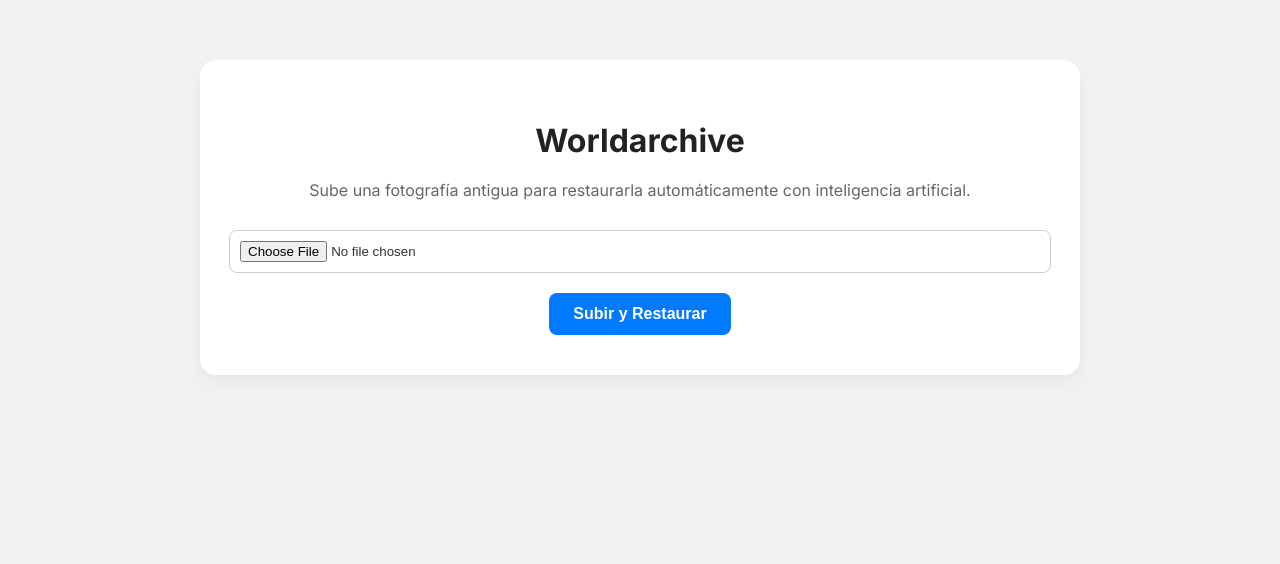
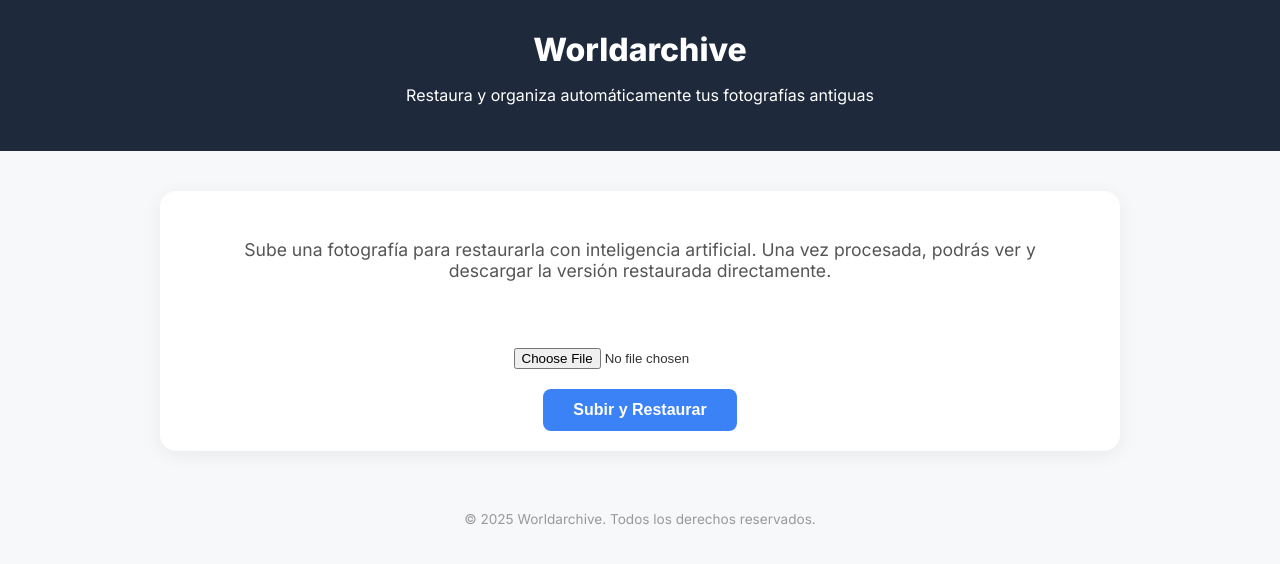
Before and after one commit to Zerkowitz/archive, a FastAPI app: page / in a window 1280 px wide. Shown: the top 564 px of the page. Run offline with FastAPI, Linux system fonts and the light colour scheme.

Commit message:
Aplicado diseño visual profesional

```diff
--- a/templates/index.html
+++ b/templates/index.html
@@ -1,92 +1,113 @@
 <!DOCTYPE html>
 <html lang="es">
 <head>
-    <meta charset="UTF-8">
-    <title>Worldarchive - Restauración de Fotografías</title>
-    <link href="https://fonts.googleapis.com/css2?family=Inter:wght@400;700&display=swap" rel="stylesheet">
+  <meta charset="UTF-8" />
+  <meta name="viewport" content="width=device-width, initial-scale=1.0" />
+  <title>Worldarchive - Archiva y Restaura Fotografías</title>
+  <link href="https://fonts.googleapis.com/css2?family=Inter:wght@400;600;800&display=swap" rel="stylesheet" />
   <style>
+    * {
+      box-sizing: border-box;
+    }
     body {
       font-family: 'Inter', sans-serif;
-            background-color: #f2f2f2;
+      margin: 0;
+      background-color: #f7f8fa;
       color: #333;
+    }
+    header {
+      background: #1e293b;
+      color: white;
+      padding: 30px 20px;
+      text-align: center;
+    }
+    header h1 {
       margin: 0;
-            padding: 0;
+      font-size: 2rem;
     }
     .container {
-            max-width: 800px;
-            margin: 60px auto;
-            padding: 40px;
-            background-color: #fff;
+      max-width: 960px;
+      margin: 40px auto;
+      padding: 0 20px;
+      background: white;
       border-radius: 16px;
-            box-shadow: 0 8px 20px rgba(0,0,0,0.05);
+      box-shadow: 0 4px 20px rgba(0,0,0,0.06);
     }
-        h1 {
+    .description {
       text-align: center;
-            font-size: 2rem;
-            color: #222;
-            margin-bottom: 20px;
-        }
-        p.description {
-            text-align: center;
-            color: #666;
-            margin-bottom: 30px;
+      padding: 30px 20px;
+      font-size: 1.1rem;
+      color: #555;
     }
     form {
       display: flex;
       flex-direction: column;
       align-items: center;
+      padding: 20px;
     }
     input[type="file"] {
-            padding: 10px;
       margin-bottom: 20px;
-            border: 1px solid #ccc;
-            border-radius: 8px;
-            width: 100%;
     }
     button {
-            padding: 12px 24px;
-            background-color: #007bff;
+      padding: 12px 30px;
+      background-color: #3b82f6;
       border: none;
+      border-radius: 8px;
       color: white;
       font-weight: 600;
       font-size: 16px;
-            border-radius: 8px;
       cursor: pointer;
-            transition: background-color 0.3s;
     }
     button:hover {
-            background-color: #0056b3;
+      background-color: #2563eb;
     }
     .message {
+      margin: 20px auto;
+      padding: 12px;
+      border-radius: 8px;
+      max-width: 600px;
       text-align: center;
-            margin-top: 20px;
-            padding: 10px;
-            border-radius: 8px;
+    }
+    .success {
+      background-color: #d1fae5;
+      color: #065f46;
     }
     .error {
-            background-color: #f8d7da;
-            color: #721c24;
+      background-color: #fee2e2;
+      color: #991b1b;
     }
-        .success {
-            background-color: #d4edda;
-            color: #155724;
+    .preview {
+      display: flex;
+      justify-content: center;
+      margin-top: 30px;
     }
-        .image-preview {
-            display: block;
-            margin: 30px auto 0;
+    .preview img {
       max-width: 100%;
+      max-height: 500px;
       border-radius: 12px;
-            box-shadow: 0 0 10px rgba(0,0,0,0.1);
+      box-shadow: 0 0 12px rgba(0,0,0,0.1);
+    }
+    footer {
+      text-align: center;
+      padding: 20px;
+      font-size: 0.85rem;
+      color: #999;
     }
   </style>
 </head>
 <body>
-    <div class="container">
+  <header>
     <h1>Worldarchive</h1>
-        <p class="description">Sube una fotografía antigua para restaurarla automáticamente con inteligencia artificial.</p>
+    <p>Restaura y organiza automáticamente tus fotografías antiguas</p>
+  </header>
+
+  <main class="container">
+    <div class="description">
+      <p>Sube una fotografía para restaurarla con inteligencia artificial. Una vez procesada, podrás ver y descargar la versión restaurada directamente.</p>
+    </div>
 
     <form action="/upload/" method="post" enctype="multipart/form-data">
-            <input type="file" name="file" accept=".jpg,.jpeg,.png" required>
+      <input type="file" name="file" accept=".jpg,.jpeg,.png" required />
       <button type="submit">Subir y Restaurar</button>
     </form>
 
@@ -97,8 +118,14 @@
     {% endif %}
 
     {% if result_url %}
-            <img src="{{ result_url }}" alt="Imagen restaurada" class="image-preview" />
+    <div class="preview">
+      <img src="{{ result_url }}" alt="Imagen restaurada" />
+    </div>
     {% endif %}
-    </div>
+  </main>
+
+  <footer>
+    &copy; 2025 Worldarchive. Todos los derechos reservados.
+  </footer>
 </body>
 </html>
```
Lines whose indentation alone changed are shown as unchanged.
